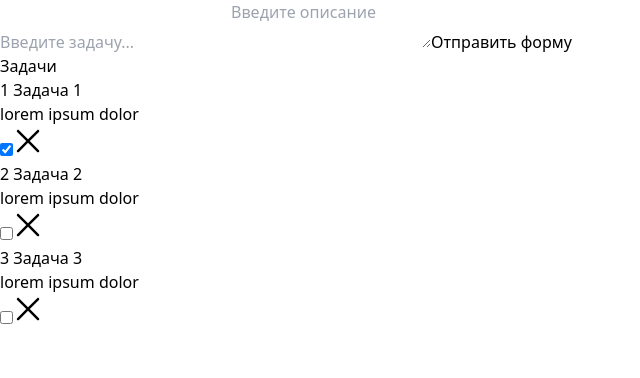
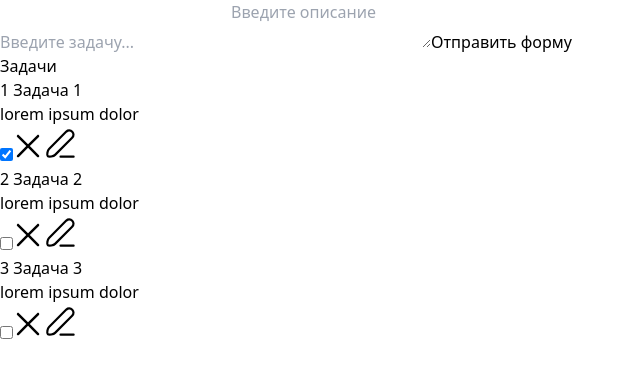
Before and after one commit to vadim36/todo, a React (Vite) app: page / in a window 1280 px wide. Shown: the top 378 px of the page, without its empty margins (0-640 px from the left). Built offline with nearby package versions, Linux system fonts and the light colour scheme.

Commit message:
add editable tasks

```diff
--- a/src/App.tsx
+++ b/src/App.tsx
@@ -1,6 +1,6 @@
 import { FC, useState } from 'react'
 import { TodoDesk } from './components/TodoDesk'
-import { CreateTodoForm } from './components/CreateTodoForm'
+import { TodoForm } from './components/TodoForm'
 
 export const App:FC = () => {
   const [todos, setTodos] = useState<Todo[]>([
@@ -34,9 +34,10 @@ export const App:FC = () => {
 
   return (
     <>
-      <CreateTodoForm createTask={createTask}/>
+      <TodoForm createTask={createTask}/>
       <TodoDesk
         list={todos}
+        setList={setTodos}
         completeTask={completeTask}
         deleteTask={deleteTask}
       />
--- a/src/components/TodoDesk.tsx
+++ b/src/components/TodoDesk.tsx
@@ -1,14 +1,16 @@
-import {FC, useState, ReactNode} from 'react'
+import {Dispatch, FC, ReactNode, SetStateAction} from 'react'
 import { TodoItem } from './TodoItem'
 
 interface TodoDeskProps {
   list: Todo[],
+  setList: Dispatch<SetStateAction<Todo[]>>,
   completeTask: (id: number, completed: boolean) => void,
   deleteTask: (id: number) => void
 }
 
 export const TodoDesk:FC<TodoDeskProps> = ({
   list,
+  setList,
   completeTask,
   deleteTask
 }) => {
@@ -22,6 +24,8 @@ export const TodoDesk:FC<TodoDeskProps> = ({
           return <TodoItem
             key={todo.id}
             data={todo}
+            list={list}
+            setData={setList}
             completeTask={completeTask}
             deleteTask={deleteTask}
           />
--- a/src/components/CreateTodoForm.tsx
+++ b/src/components/TodoForm.tsx
@@ -1,10 +1,10 @@
 import {ChangeEvent, FC, FormEvent, useState} from 'react'
 
-interface CreateTodoFormProps {
+interface TodoFormProps {
   createTask: (data: ICreateForm) => void
 }
 
-export const CreateTodoForm:FC<CreateTodoFormProps> = ({createTask}) => {
+export const TodoForm:FC<TodoFormProps> = ({createTask}) => {
   const [formData, setFormData] = useState<ICreateForm>({
     title: '',
     body: ''
--- a/src/components/TodoItem.tsx
+++ b/src/components/TodoItem.tsx
@@ -1,26 +1,44 @@
-import {FC} from 'react'
+import {FC, useState, Dispatch, SetStateAction} from 'react'
+import { TodoForm } from './TodoForm'
 
 interface TodoItem {
   data: Todo,
   completeTask: (id: number, completed: boolean) => void,
-  deleteTask: (id: number) => void
+  deleteTask: (id: number) => void,
+  setData: Dispatch<SetStateAction<Todo[]>>,
+  list: Todo[]
 }
 
 export const TodoItem:FC<TodoItem> = ({
   data,
+  list,
+  setData,
   completeTask,
   deleteTask
 }) => {
   const {id, title, body, completed} = data
+  const [editMode, setEditMode] = useState<boolean>(false)
+
+  function editTask(data: ICreateForm):void {
+    return setData(list.map((listItem: Todo):Todo => {
+      if (listItem.id === id) return {
+        ...listItem,
+        title: data.title,
+        body: data.body
+      }
+      return listItem
+    }))
+  }
 
   return (
-    <li className='flex gap-2 border rounded p-2'>
+    <li className='border rounded p-2 flex flex-col'>
       <h2>{id} {title}</h2>
       <p>{body}</p>
       <input
         type="checkbox"
         checked={completed}
         onChange={() => completeTask(id, completed)}
+        className='col-span-1 row-span-2'
       />
       <button className='border border-black rounded relative
         active:top-1'
@@ -28,6 +46,13 @@ export const TodoItem:FC<TodoItem> = ({
       >
         <img src="../../public/close.svg" alt="close icon" />
       </button>
+      <button className='border border-black rounded relative
+        active:top-1'
+        onClick={() => setEditMode((prev: boolean):boolean => !prev)}
+      >
+        <img src="../../public/edit.svg" alt="edit icon" />
+      </button>
+      {editMode && <TodoForm createTask={editTask}/>}
     </li>
   )
 }
```
Also changed, not shown: public/edit.svg (added).
